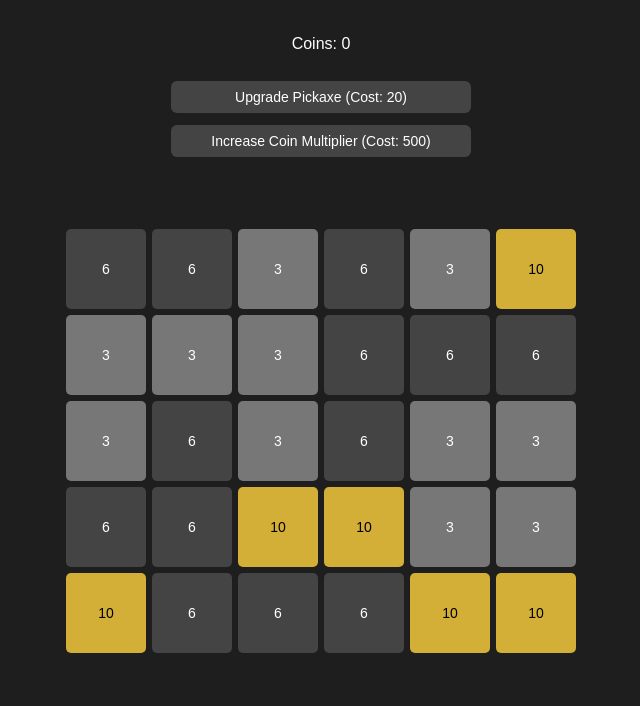
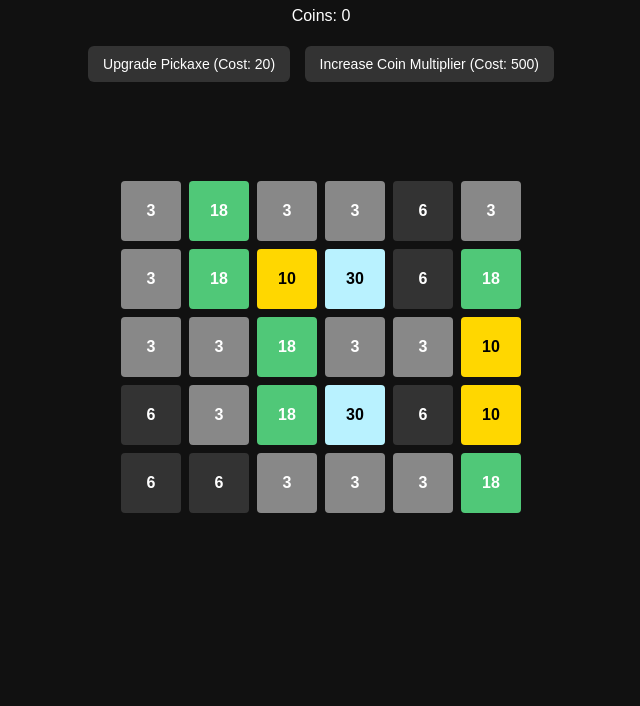
Before and after one commit to ZayanMolla/MiningGame, a plain HTML site: page index.html in a window 1280 px wide. Shown: the part 94-800 px from the top of the page, without its empty margins (319-959 px from the left). Drawn offline with Linux system fonts and the light colour scheme.

Commit message:
1.13 new ores

```diff
--- a/script.js
+++ b/script.js
@@ -5,19 +5,31 @@ const multiplierBtn = document.getElementById("multiplierBtn");
 
 let coins = 0;
 let pickaxePower = 1;
+let coinMultiplier = 1;
 let upgradeCost = 20;
-
-let coinMultiplier = 1;
 let multiplierCost = 500;
 
 const blockTypes = [
-  { type: "rock", hp: 3, value: 1 },
-  { type: "coal", hp: 6, value: 3 },
-  { type: "gold", hp: 10, value: 7 },
+  { type: "rock", hp: 3, value: 1, chance: 0.4 },
+  { type: "coal", hp: 6, value: 3, chance: 0.25 },
+  { type: "gold", hp: 10, value: 7, chance: 0.15 },
+  { type: "emerald", hp: 18, value: 15, chance: 0.1 },
+  { type: "diamond", hp: 30, value: 30, chance: 0.07 },
+  { type: "voidite", hp: 50, value: 60, chance: 0.03 }
 ];
 
+function getRandomBlockType() {
+  const rand = Math.random();
+  let total = 0;
+  for (let block of blockTypes) {
+    total += block.chance;
+    if (rand < total) return block;
+  }
+  return blockTypes[0];
+}
+
 function createBlock() {
-  const blockData = blockTypes[Math.floor(Math.random() * blockTypes.length)];
+  const blockData = getRandomBlockType();
   const el = document.createElement("div");
   el.classList.add("block", blockData.type);
   el.dataset.hp = blockData.hp;
@@ -27,13 +39,10 @@ function createBlock() {
   el.addEventListener("click", () => {
     let hp = parseInt(el.dataset.hp) - pickaxePower;
     if (hp <= 0) {
-      const gain = parseInt(el.dataset.value) * coinMultiplier;
-      coins += gain;
+      coins += parseInt(el.dataset.value) * coinMultiplier;
       coinsDisplay.textContent = coins;
-
       el.classList.add("pop");
       el.style.pointerEvents = "none";
-
       setTimeout(() => {
         el.replaceWith(createBlock());
       }, 200);
@@ -67,7 +76,7 @@ multiplierBtn.addEventListener("click", () => {
   if (coins >= multiplierCost) {
     coins -= multiplierCost;
     coinMultiplier++;
-    multiplierCost = Math.floor(multiplierCost * 2.5);
+    multiplierCost = Math.floor(multiplierCost * 2.2);
     multiplierBtn.textContent = `Increase Coin Multiplier (Cost: ${multiplierCost})`;
     coinsDisplay.textContent = coins;
   }
--- a/style.css
+++ b/style.css
@@ -1,92 +1,79 @@
 body {
   margin: 0;
-  padding: 0;
-  background: #1e1e1e;
-  color: white;
   font-family: sans-serif;
-  height: 100vh;
+  background-color: #111;
+  color: #fff;
   display: flex;
   flex-direction: column;
+  align-items: center;
 }
 
 .top-ui {
   text-align: center;
-  padding: 20px 0;
-  display: flex;
-  flex-direction: column;  /* stack vertically */
-  gap: 12px;              /* space between elements */
-  align-items: center;     /* center horizontally */
+  margin: 20px 0;
 }
 
-.top-ui button {
-  padding: 8px 20px;
+button {
+  padding: 10px 15px;
   font-size: 14px;
+  margin: 5px;
+  background-color: #333;
+  color: white;
+  border: none;
   border-radius: 6px;
-  border: none;
   cursor: pointer;
-  background-color: #444;
-  color: white;
-  transition: background-color 0.3s ease;
-  max-width: 250px;
-  width: 100%;
-  max-width: 300px;
+  transition: background-color 0.2s;
 }
 
-.top-ui button:hover {
-  background-color: #666;
+button:hover {
+  background-color: #555;
 }
 
 .grid-wrapper {
-  flex: 1;
   display: flex;
+  justify-content: center;
   align-items: center;
-  justify-content: center;
+  height: 60vh;
+  width: 100%;
 }
 
 .grid {
   display: grid;
-  grid-template-columns: repeat(6, 80px);
-  grid-gap: 6px;
+  grid-template-columns: repeat(6, 60px);
+  gap: 8px;
 }
 
 .block {
-  width: 80px;
-  height: 80px;
-  background: #555;
+  width: 60px;
+  height: 60px;
+  background-color: gray;
   display: flex;
   align-items: center;
   justify-content: center;
-  cursor: pointer;
-  font-size: 14px;
-  border-radius: 5px;
-  user-select: none;
-  position: relative;
-  color: white;
+  font-weight: bold;
+  border-radius: 4px;
+  transition: transform 0.1s ease, background-color 0.2s;
 }
 
-.rock { background: #777; }
-.coal { background: #444; }
-.gold { background: #d4af37; color: black; }
+.block:hover {
+  outline: 2px solid #fff;
+  transform: scale(1.05);
+}
 
-.block.pop {
-  animation: pop 0.2s ease-out;
+/* Ore colors */
+.rock { background-color: #888; }
+.coal { background-color: #333; }
+.gold { background-color: gold; color: black; }
+.emerald { background-color: #50c878; }
+.diamond { background-color: #b9f2ff; color: black; }
+.voidite { background-color: #4b0082; }
+
+/* Destroy animation */
+.pop {
+  animation: pop 0.2s forwards;
 }
 
 @keyframes pop {
-  0% {
-    transform: scale(1);
-    opacity: 1;
-  }
-  50% {
-    transform: scale(1.4);
-    opacity: 0.5;
-  }
-  100% {
-    transform: scale(0);
-    opacity: 0;
-  }
+  0% { transform: scale(1); opacity: 1; }
+  100% { transform: scale(0); opacity: 0; }
 }
-.block:hover {
-  outline: 3px solid hwb(64 0% 0%);
-  z-index: 1;
-}
```
